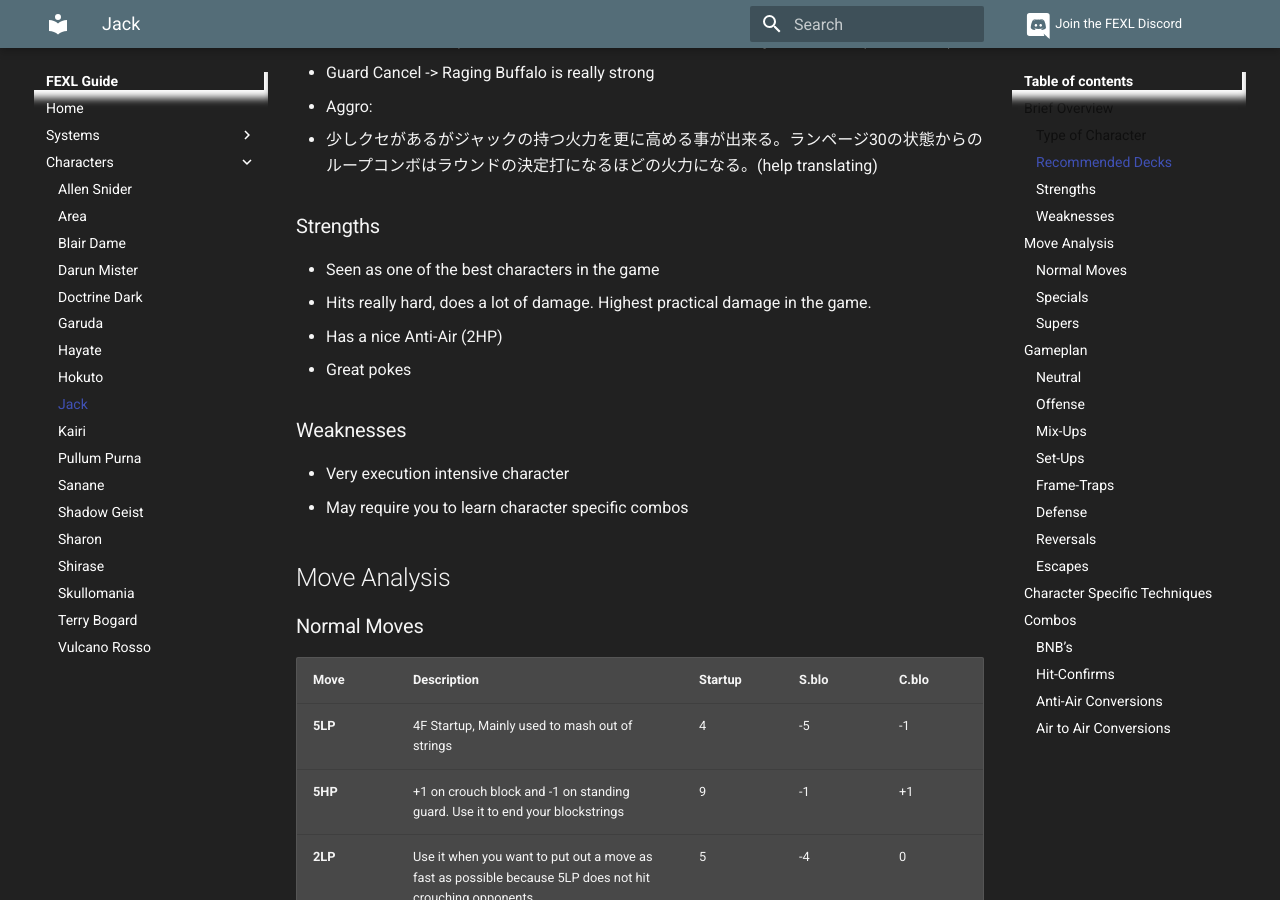
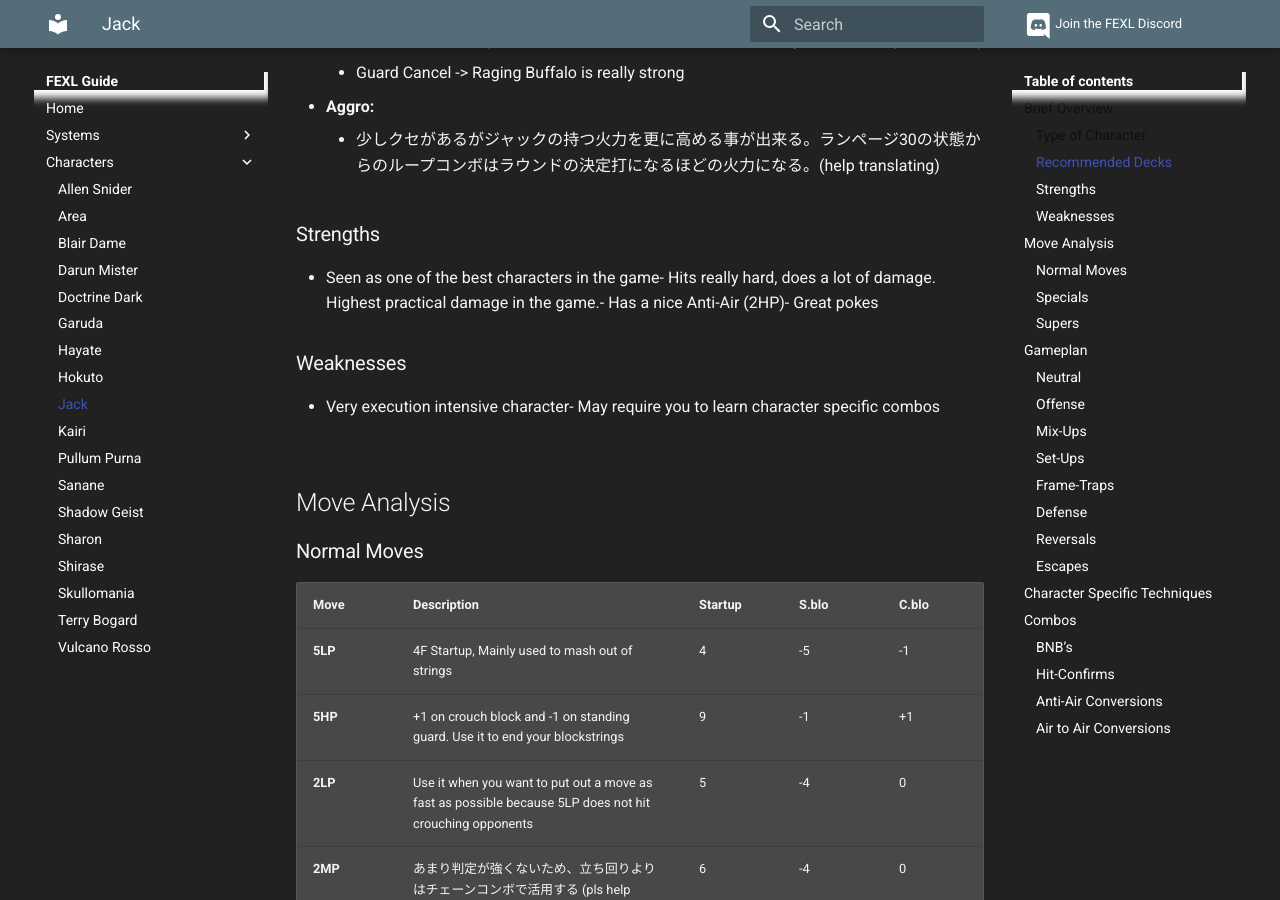
Before and after one commit to fabricioanciaes/fexlguide, an MkDocs documentation site: the page built from docs/characters/jack.md, in a window 1280 px wide and 900 px high, scrolled down 617 px. Built offline with MkDocs 1.6.1 and Material for MkDocs 9.7.7, drawn with Linux system fonts in a browser that asks for light colours; a script that is not in the unit is left out; part of the change alters nothing that is shown.

```diff
--- a/docs/characters/jack.md
+++ b/docs/characters/jack.md
@@ -4,30 +4,23 @@ summary: Brief guide of how to play Jack
 ---
 
 ![Jack](/images/characters/portraits/Jack.png)
+
 ## Brief Overview
-
 ### Type of Character
 Jack is a boxer style character with charge moves, similar to Balrog in the Street Fighter Series. He has command grabs (both a 360 and a super).
+### Recommended Decks
+- **Infinity:**
+    - Having more meter means leads to higher damage combos
+    - Guard Cancel complements his defense as he doesn't have a good reversal (is this true?)
+    - Guard Cancel -> Raging Buffalo is really strong
+- **Aggro:**
+    - 少しクセがあるがジャックの持つ火力を更に高める事が出来る。ランページ30の状態からのループコンボはラウンドの決定打になるほどの火力になる。(help translating)
+### Strengths
+- Seen as one of the best characters in the game- Hits really hard, does a lot of damage. Highest practical damage in the game.- Has a nice Anti-Air (2HP)- Great pokes
+### Weaknesses
+- Very execution intensive character- May require you to learn character specific combos
 
-### Recommended Decks
-
-- Infinity:
-   - Having more meter means leads to higher damage combos
-   - Guard Cancel complements his defense as he doesn't have a good reversal (is this true?)
-   - Guard Cancel -> Raging Buffalo is really strong
-
-- Aggro:
-   - 少しクセがあるがジャックの持つ火力を更に高める事が出来る。ランページ30の状態からのループコンボはラウンドの決定打になるほどの火力になる。(help translating)
-
-### Strengths
-- Seen as one of the best characters in the game
-- Hits really hard, does a lot of damage. Highest practical damage in the game.
-- Has a nice Anti-Air (2HP)
-- Great pokes
-
-### Weaknesses
-- Very execution intensive character
-- May require you to learn character specific combos
+---
 
 ## Move Analysis
 ### Normal Moves
@@ -128,6 +121,9 @@ Jack is a boxer style character with charge moves, similar to Balrog in the Stre
 
 ### Specials
 ### Supers
+
+---
+
 ## Gameplan
 ### Neutral
 ### Offense
@@ -137,6 +133,9 @@ Jack is a boxer style character with charge moves, similar to Balrog in the Stre
 ### Defense
 ### Reversals
 ### Escapes
+
+---
+
 ## Character Specific Techniques
 ## Combos
 ### BNB’s
```
